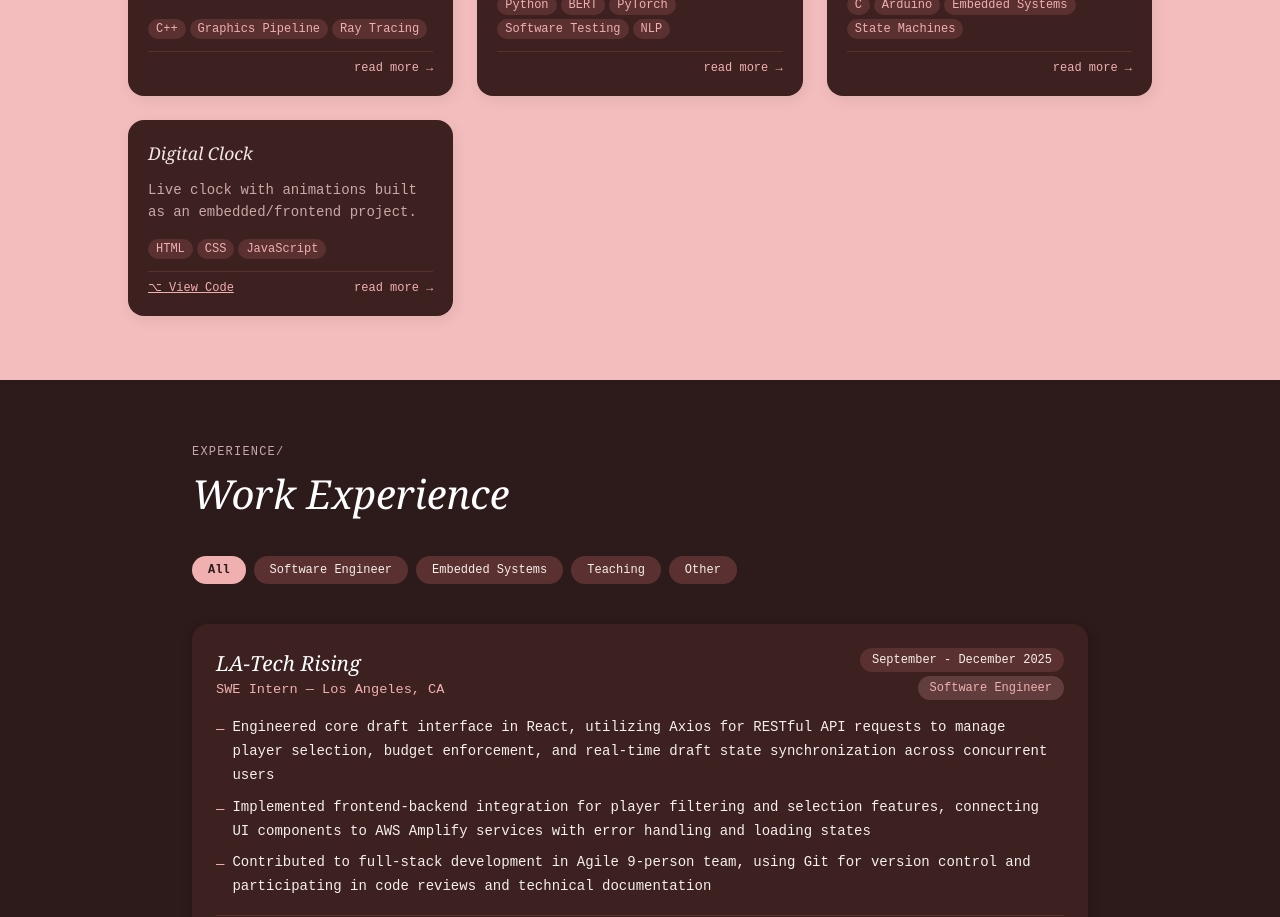
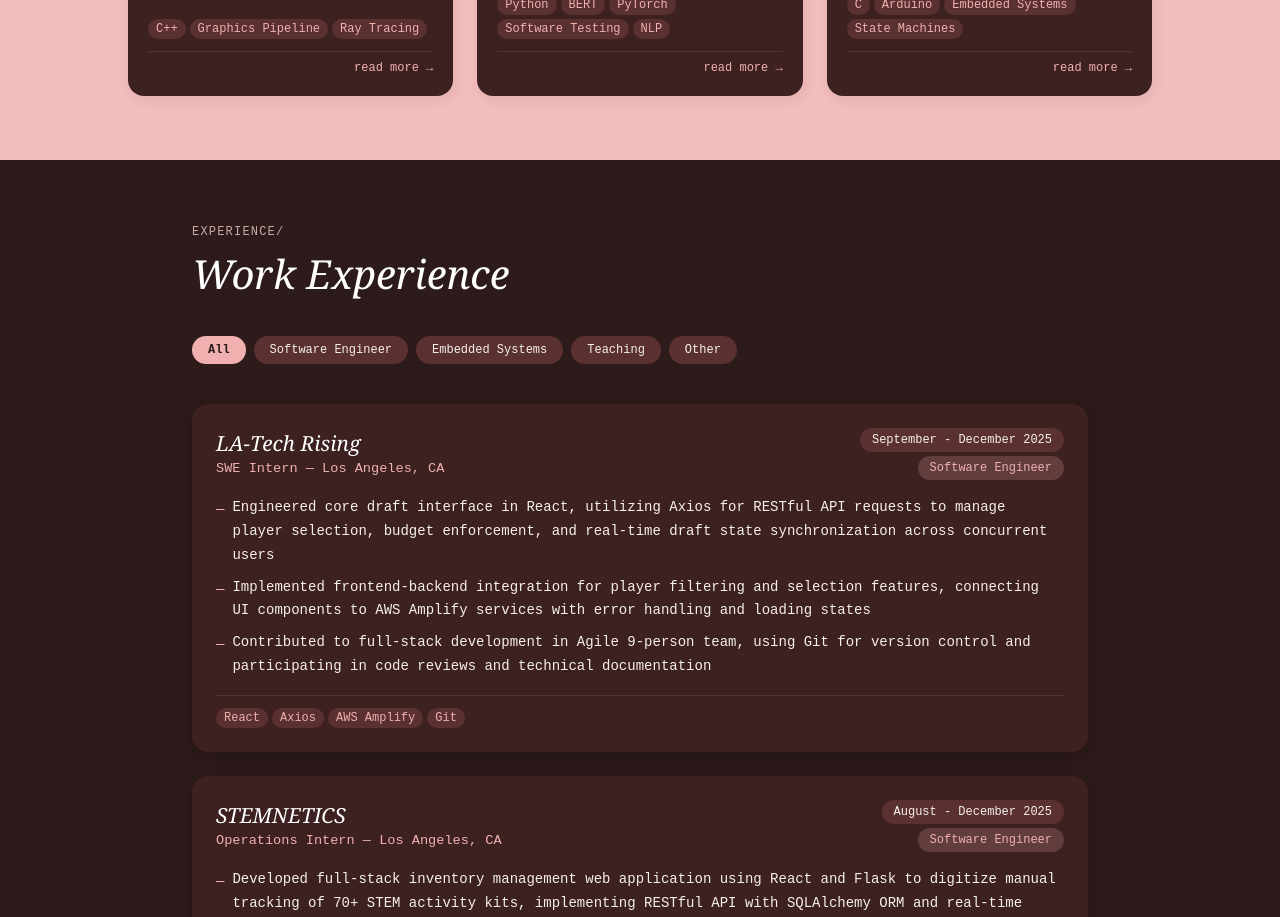
Before and after one commit to Ruby-Franco/website, a Next.js app: page / in a window 1280 px wide. Shown: the part 2400-3317 px from the top of the page. Built offline with nearby package versions, Linux system fonts and the light colour scheme.

Commit message:
updated project sections

```diff
--- a/src/app/components/projectInfo.js
+++ b/src/app/components/projectInfo.js
@@ -69,15 +69,15 @@ export const projects = [
     demo: "",
     repo: "",
   },
-  {
-    slug: "digital-clock",
-    title: "Digital Clock",
-    description: "Live clock with animations built as an embedded/frontend project.",
-    role: "Frontend Developer",
-    techStack: ["HTML", "CSS", "JavaScript"],
-    images: [],
-    videos: [],
-    demo: "",
-    repo: "https://github.com/Ruby-Franco/digitalClock",
-  },
+  // {
+  //   slug: "digital-clock",
+  //   title: "Digital Clock",
+  //   description: "Live clock with animations built as an embedded/frontend project.",
+  //   role: "Frontend Developer",
+  //   techStack: ["HTML", "CSS", "JavaScript"],
+  //   images: [],
+  //   videos: [],
+  //   demo: "",
+  //   repo: "https://github.com/Ruby-Franco/digitalClock",
+  // },
 ];
--- a/src/app/components/projects.js
+++ b/src/app/components/projects.js
@@ -73,17 +73,17 @@ export const projects = [
     demo: "",
     repo: "",
   },
-  {
-    slug: "digital-clock",
-    title: "Digital Clock",
-    description: "Live clock with animations built as an embedded/frontend project.",
-    role: "Frontend Developer",
-    techStack: ["HTML", "CSS", "JavaScript"],
-    images: [],
-    videos: [],
-    demo: "",
-    repo: "https://github.com/Ruby-Franco/digitalClock",
-  },
+  // {
+  //   slug: "digital-clock",
+  //   title: "Digital Clock",
+  //   description: "Live clock with animations built as an embedded/frontend project.",
+  //   role: "Frontend Developer",
+  //   techStack: ["HTML", "CSS", "JavaScript"],
+  //   images: [],
+  //   videos: [],
+  //   demo: "",
+  //   repo: "https://github.com/Ruby-Franco/digitalClock",
+  // },
 ];
 
 
```
